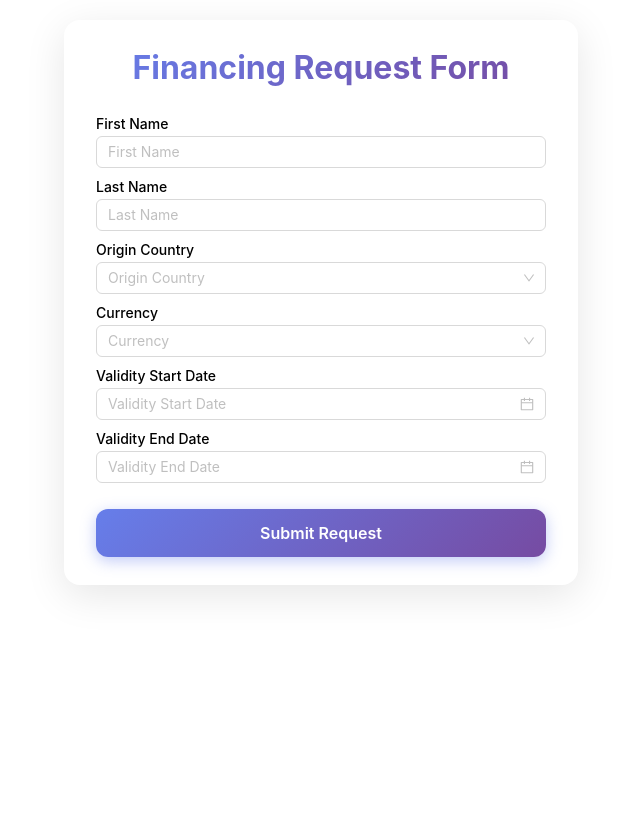
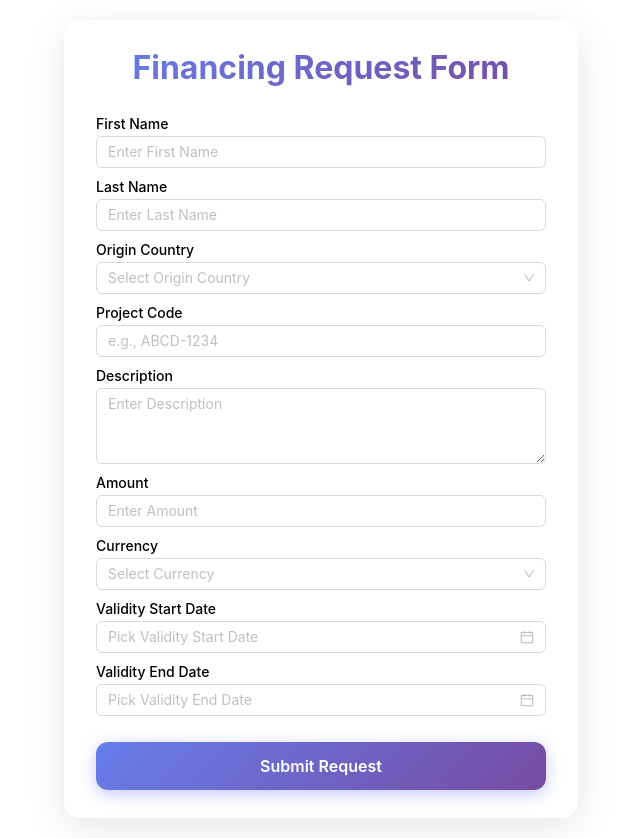
Before and after one commit to ahsanakhtar91/form-validation-react, a React (Create React App) app: page / in a window 1280 px wide. Shown: the whole page, without its empty margins (319-959 px from the left). Before the commit the page ends 800 px from the top, so only its background shows below. Built offline with nearby package versions, Linux system fonts and the light colour scheme.

Commit message:
All form fields are done (added `projectCode`, `description` and `amount`). Form UI is complete now!

```diff
--- a/src/components/FinancingRequestForm/FinancingRequestForm.tsx
+++ b/src/components/FinancingRequestForm/FinancingRequestForm.tsx
@@ -30,6 +30,9 @@ const FinancingRequestForm: React.FC = () => {
       firstName: undefined,
       lastName: undefined,
       originCountry: undefined,
+      projectCode: undefined,
+      description: undefined,
+      amount: undefined,
       currency: undefined,
       validityStartDate: undefined,
       validityEndDate: undefined,
@@ -86,6 +89,25 @@ const FinancingRequestForm: React.FC = () => {
           }))}
           {...commonProps}
         />
+        <FormInput
+          name="projectCode"
+          label={inputFieldLabels["projectCode"]}
+          type="text"
+          placeholder="e.g., ABCD-1234"
+          {...commonProps}
+        />
+        <FormInput
+          name="description"
+          label={inputFieldLabels["description"]}
+          type="textarea"
+          {...commonProps}
+        />
+        <FormInput
+          name="amount"
+          label={inputFieldLabels["amount"]}
+          type="number"
+          {...commonProps}
+        />
         <FormDropdown
           name="currency"
           label={inputFieldLabels["currency"]}
--- a/src/components/FormDropdown/FormDropdown.tsx
+++ b/src/components/FormDropdown/FormDropdown.tsx
@@ -31,7 +31,7 @@ export const FormDropdown = ({
             <div className="form-input-label">{label}</div>
             <Select
               {...field}
-              placeholder={placeholder ?? label}
+              placeholder={placeholder ?? `Select ${label}`}
               status={errors[name] ? "error" : ""}
               className="form-input"
               options={options}
--- a/src/components/FormInput/FormInput.tsx
+++ b/src/components/FormInput/FormInput.tsx
@@ -1,12 +1,12 @@
 import "./FormInput.css";
 import { FinancingRequestFormData } from "../../schemas/financingRequestSchema";
 import { Control, Controller, FieldErrors } from "react-hook-form";
-import { Input, DatePicker } from "antd";
+import { Input, DatePicker, InputNumber } from "antd";
 
 type FormInputProps = {
   name: keyof FinancingRequestFormData;
   label: string;
-  type: "text" | "date";
+  type: "text" | "date" | "number" | "textarea";
   placeholder?: string;
   control: Control<FinancingRequestFormData>;
   errors: FieldErrors<FinancingRequestFormData>;
@@ -32,8 +32,33 @@ export const FormInput = ({
               <DatePicker
                 {...field}
                 status={errors[name] ? "error" : ""}
-                placeholder={placeholder ?? label}
+                placeholder={placeholder ?? `Pick ${label}`}
                 className="form-input"
+                allowClear
+              />
+            ) : type === "number" ? (
+              <InputNumber
+                {...field}
+                status={errors[name] ? "error" : ""}
+                placeholder={placeholder ?? `Enter ${label}`}
+                className="form-input"
+                value={field.value as number}
+                min={0}
+                step={1}
+                precision={2}
+                formatter={(value) =>
+                  `${value}`.replace(/\B(?=(\d{3})+(?!\d))/g, ",")
+                }
+                parser={(value) => Number(value?.replace(/\$\s?|(,*)/g, ""))}
+              />
+            ) : type === "textarea" ? (
+              <Input.TextArea
+                {...field}
+                status={errors[name] ? "error" : ""}
+                placeholder={placeholder ?? `Enter ${label}`}
+                className="form-input"
+                value={field.value as string}
+                rows={3}
                 allowClear
               />
             ) : (
@@ -41,7 +66,7 @@ export const FormInput = ({
                 {...field}
                 type={type}
                 status={errors[name] ? "error" : ""}
-                placeholder={placeholder ?? label}
+                placeholder={placeholder ?? `Enter ${label}`}
                 className="form-input"
                 value={field.value as string}
                 allowClear
--- a/src/schemas/financingRequestSchema.ts
+++ b/src/schemas/financingRequestSchema.ts
@@ -24,6 +24,20 @@ export const financingRequestSchema = yup.object({
       ({ label }) => `${label} can only contain letters and spaces`
     ),
   originCountry: yup.string().label(inputFieldLabels.originCountry).required(),
+  projectCode: yup
+    .string()
+    .label(inputFieldLabels.projectCode)
+    .required()
+    .matches(
+      /^[A-Z]{4}-[1-9]{4}$/,
+      ({ label }) => `Invalid format of ${label} (should be like ABCD-1234)`
+    ),
+  description: yup.string().max(150, "Maximum 150 characters allowed"),
+  amount: yup
+    .number()
+    .label(inputFieldLabels.amount)
+    .required()
+    .positive(({ label }) => `${label} must be positive`),
   currency: yup
     .string()
     .label(inputFieldLabels.currency)
```
